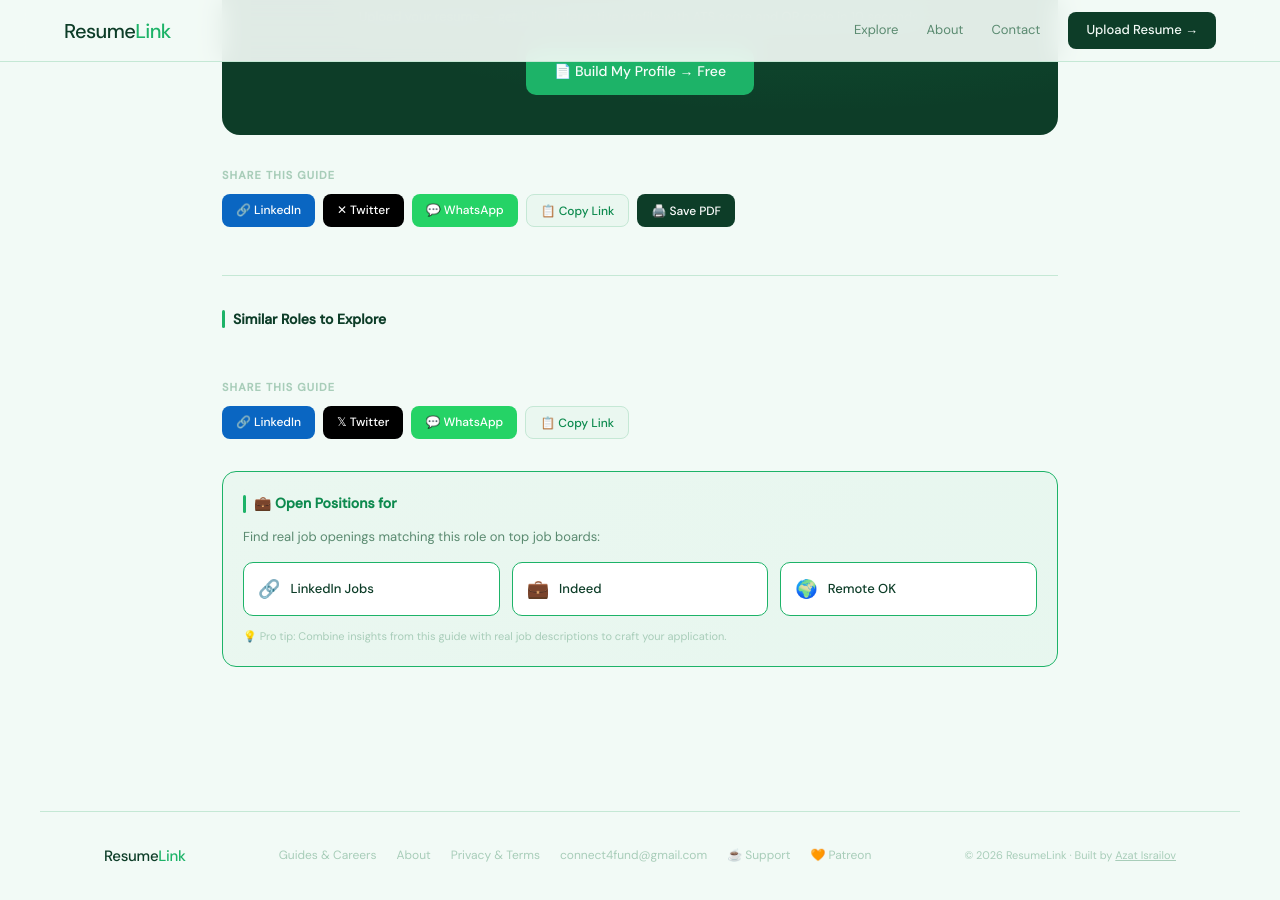
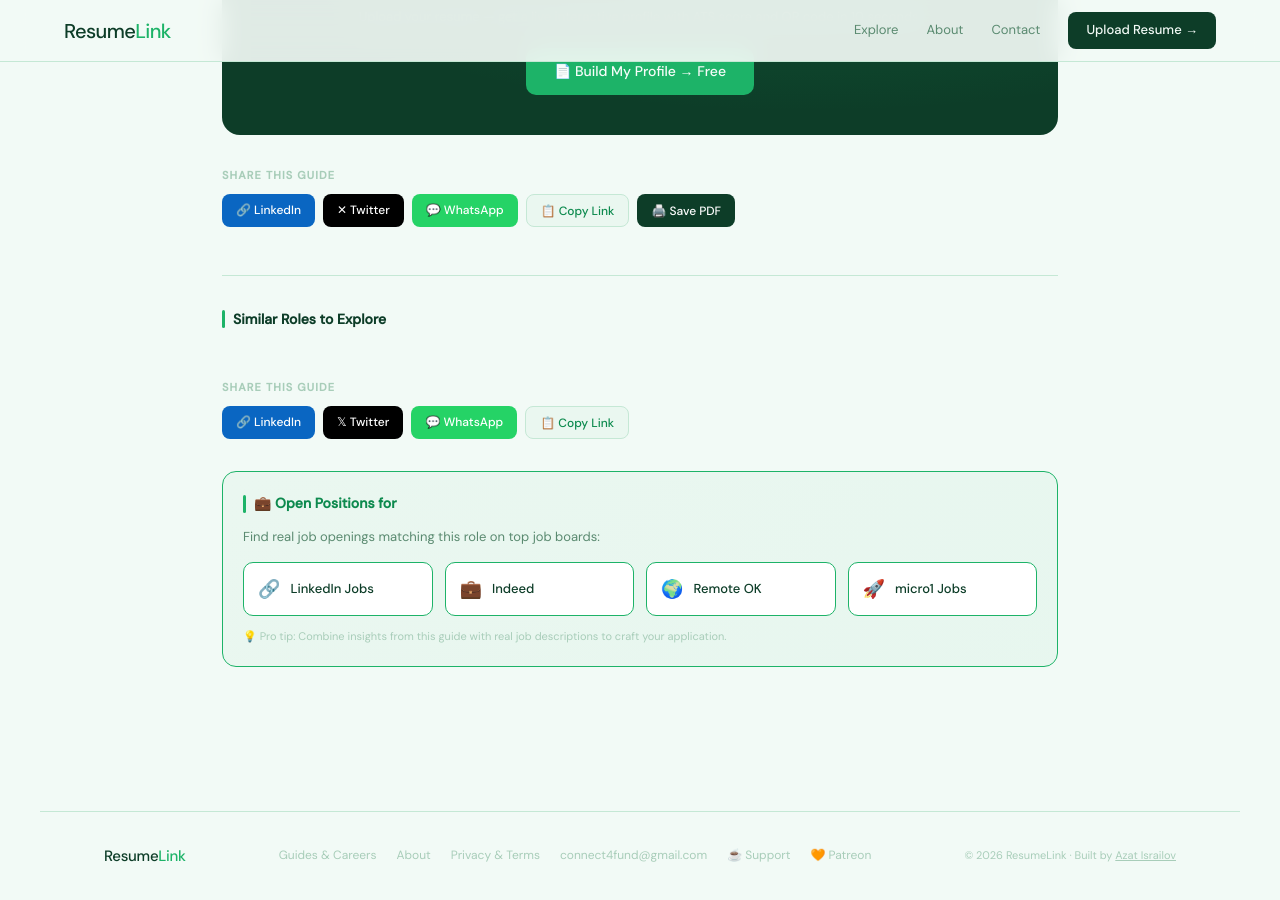
Before and after one commit to AIsrail/resumelink, a Jekyll site: the page built from _roles/ai-financial-fraud-investigator.md, in a window 1280 px wide and 900 px high, scrolled down 1033 px. Built offline with Jekyll 4.4.1, drawn with Linux system fonts in a browser that asks for light colours; some web fonts are replaced.

Commit message:
Add micro1.ai referral link to job listings
Added as a 4th option alongside LinkedIn, Indeed, and RemoteOK in two places:
- _includes/job-listings.html: shows on all 200+ role guide pages
- index.html: result screen job-teaser card (shown right after resume upload)

Fixed an unbalanced-paren syntax bug introduced while inserting the
React.createElement call for the index.html result screen (caught via
node --check, which is now part of the standard verification step for
edits to this minified React app).

Co-Authored-By: Claude Sonnet 5 <noreply@anthropic.com>

```diff
--- a/_includes/job-listings.html
+++ b/_includes/job-listings.html
@@ -35,6 +35,17 @@
       <span style="font-size: 18px;">🌍</span>
       Remote OK
     </a>
+
+    <!-- micro1 (AI-vetted remote jobs) -->
+    <a href="https://refer.micro1.ai/referral/jobs?referralCode=e68e9423-10f8-484f-be84-891ac02050c7&utm_source=referral&utm_medium=share&utm_campaign=job_referral" target="_blank" rel="noopener" style="
+      display: flex; align-items: center; gap: 10px;
+      padding: 12px 14px; background: var(--surface); border: 0.5px solid var(--green);
+      border-radius: 10px; text-decoration: none; transition: all .2s;
+      color: var(--forest); font-size: 13px; font-weight: 500;
+    " onmouseover="this.style.background='var(--green)'; this.style.color='white'" onmouseout="this.style.background='var(--surface)'; this.style.color='var(--forest)'">
+      <span style="font-size: 18px;">🚀</span>
+      micro1 Jobs
+    </a>
   </div>
 
   <p style="font-size: 11px; color: var(--faint); margin-top: 12px;">
```
Also changed, not shown: index.html (+1 -1 lines).
